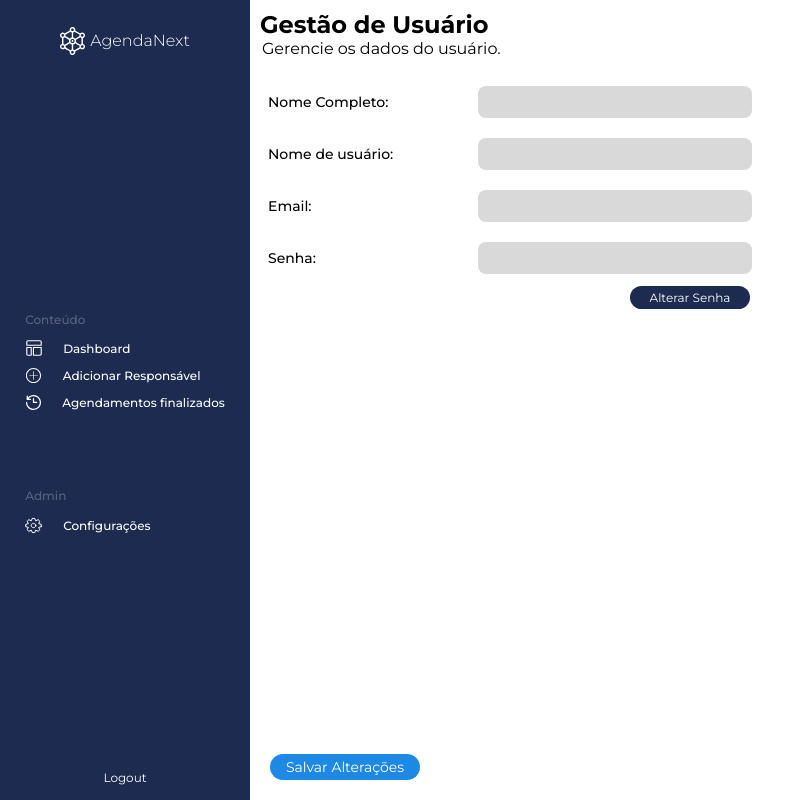
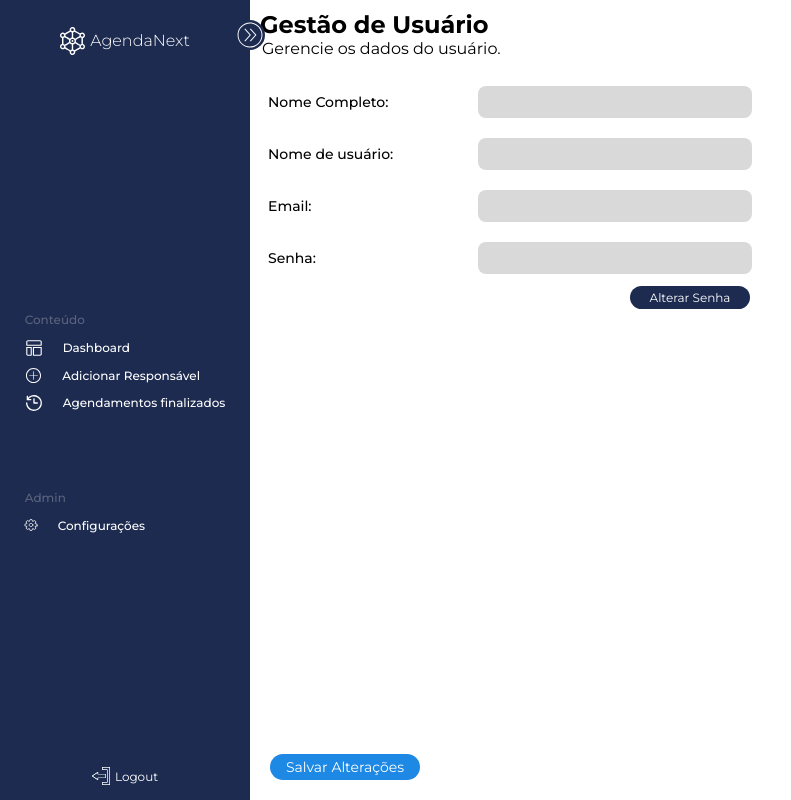
Before and after one commit to vilelakami/sistema-de-agendamento-conselho-kids, a React (Create React App) app: page /Configuracoes in a window 1280 px wide. Shown: the whole page, without its empty margins (0-791 px from the left). Built offline with nearby package versions, Linux system fonts and the light colour scheme.

Commit message:
feat: criando sidebar dinâmico

```diff
--- a/src/components/sidebar/Sidebar.jsx
+++ b/src/components/sidebar/Sidebar.jsx
@@ -8,37 +8,72 @@ import logoutIcon from "../../assets/icons/logout.svg";
 import { Link, useNavigate } from "react-router-dom";
 import dashboard from "../../pages/Dashboard";
 import settingsIcon from "../../assets/icons/settings.svg";
+import setaIcon from "../../assets/icons/arrow.svg";
 
 function Sidebar({ abrirModal }) {
     const navigate = useNavigate();
-    return(
-        <div className={styles.container}>
+    const [expandida, setExpandida] = React.useState(true); // Estado da sidebar
+
+    const toggleSidebar = () => {
+        setExpandida(!expandida);
+    };
+
+    return (
+        <div className={`${styles.container} ${!expandida ? styles.fechada : ""}`}>
+            {/* Botão de Seta para recolher/expandir */}
+            <button className={styles.botaoToggle} onClick={toggleSidebar}>
+                <img
+                    src={setaIcon}
+                    alt="Seta"
+                    className={!expandida ? styles.setaInvertida : ""}
+                />
+            </button>
+
             <div className={styles.taskHeader}>
                 <img src={logotipo} alt="logotipo da NextPoint" />
-                <p>AgendaNext</p>
+                {expandida && <p>AgendaNext</p>}
             </div>
+
             <main>
                 <div className={styles.taskContent}>
-                    <p>Conteúdo</p>
+                    {/* ✅ Mantendo o texto "Conteúdo" */}
+                    <p>{expandida ? "Conteúdo" : "..."}</p>
                     <nav>
                         <ul>
-                            <li> <img className={styles.taskIcon} src={dashboardIcon} alt="dashboard" /><Link to="/dashboard">Dashboard</Link></li>
-                            <li> <img className={styles.taskIcon} src={addContaIcon} alt="adicionar" /><button onClick={abrirModal}>Adicionar Responsável</button></li>
-                            <li> <img src={historicoIcon} alt="histórico" /><Link to="/historico">Agendamentos finalizados</Link>
+                            <li>
+                                <img className={styles.taskIcon} src={dashboardIcon} alt="dashboard" />
+                                {expandida && <Link to="/dashboard">Dashboard</Link>}
+                            </li>
+                            <li>
+                                <img className={styles.taskIcon} src={addContaIcon} alt="adicionar" />
+                                {expandida && <button onClick={abrirModal}>Adicionar Responsável</button>}
+                            </li>
+                            <li>
+                                <img className={styles.taskIcon} src={historicoIcon} alt="histórico" />
+                                {expandida && <Link to="/historico">Agendamentos finalizados</Link>}
                             </li>
                         </ul>
                     </nav>
                 </div>
+
                 <div className={styles.taskUsuario}>
-                    <p>Admin</p>
+                    {/* ✅ Mantendo o texto "Admin" e as "Configurações" */}
+                    <p>{expandida ? "Admin" : ""}</p>
                     <ul>
-                        <li><img src={settingsIcon} alt="configurações" /><Link to="/configuracoes">Configurações</Link></li>
+                        <li>
+                            <img className={styles.taskIcon} src={settingsIcon} alt="configurações" />
+                            {expandida && <Link to="/configuracoes">Configurações</Link>}
+                        </li>
                     </ul>
                 </div>
             </main>
-                <div className={styles.taskLogout}>
-                    <Link to="/login">Logout</Link>
-                </div>
+
+            <div className={styles.taskLogout}>
+                <img className={styles.taskIcon} src={logoutIcon} alt="logout" />
+                {expandida && <Link to="/login">Logout</Link>}
+            </div>
         </div>
     );
-} export default Sidebar;
+}
+
+export default Sidebar;
--- a/src/pages/css/Sidebar.module.css
+++ b/src/pages/css/Sidebar.module.css
@@ -2,11 +2,56 @@
     max-width: 250px;
     width: 100%;
     height: 100vh;
+    transition: width 0.4s cubic-bezier(0.4, 0, 0.2, 1);
+    position: relative;
     background-color: #1D2B50;
     display: flex;
     flex-direction: column;
     justify-content: space-between;
     align-items: center;
+}
+
+.container p,
+.container Link,
+.container button:not(.botaoToggle),
+.container span {
+    transition: opacity 0.3s ease, visibility 0.3s;
+    opacity: 1;
+    visibility: visible;
+}
+
+.fechada {
+    width: 60px; /* Largura só para os ícones */
+}
+
+/* Esconde o scroll lateral se o texto tentar aparecer */
+.fechada p, .fechada span, .fechada Link, .fechada button:not(.botaoToggle) {
+    display: none;
+}
+
+.fechada p,
+.fechada Link,
+.fechada button:not(.botaoToggle),
+.fechada span {
+    opacity: 0;
+    visibility: hidden;
+    pointer-events: none; /* Impede clicar no que está invisível */
+}
+
+.botaoToggle {
+    position: absolute;
+    right: -15px; /* Fica em cima da borda */
+    top: 20px;
+    width: 30px;
+    height: 30px;
+    border-radius: 50%;
+    background-color: #1D2B50;
+    border: none;
+    cursor: pointer;
+    display: flex;
+    align-items: center;
+    justify-content: center;
+    z-index: 10;
 }
 
 main{
```
Also changed, not shown: src/assets/icons/arrow.svg (added).
